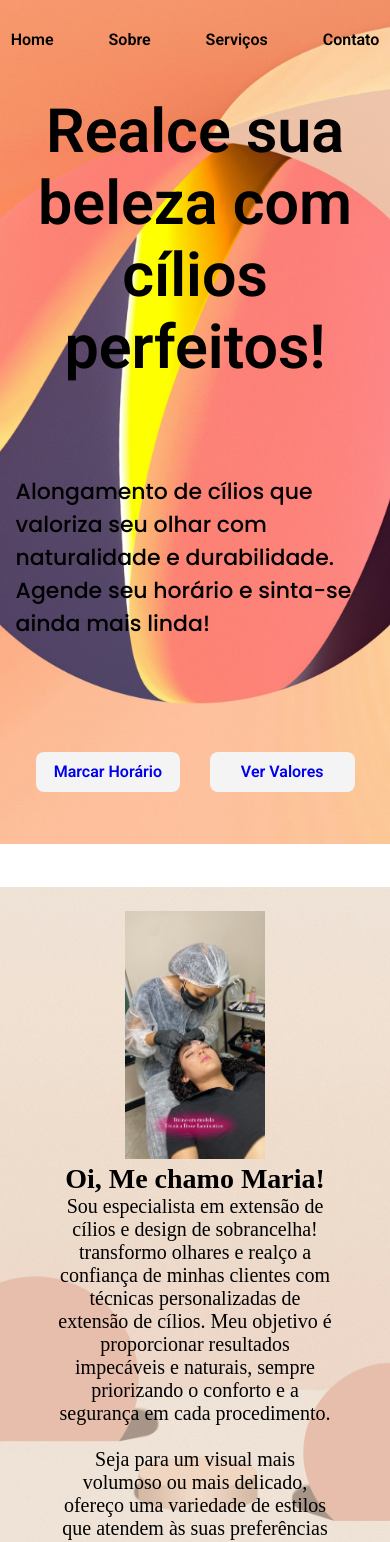
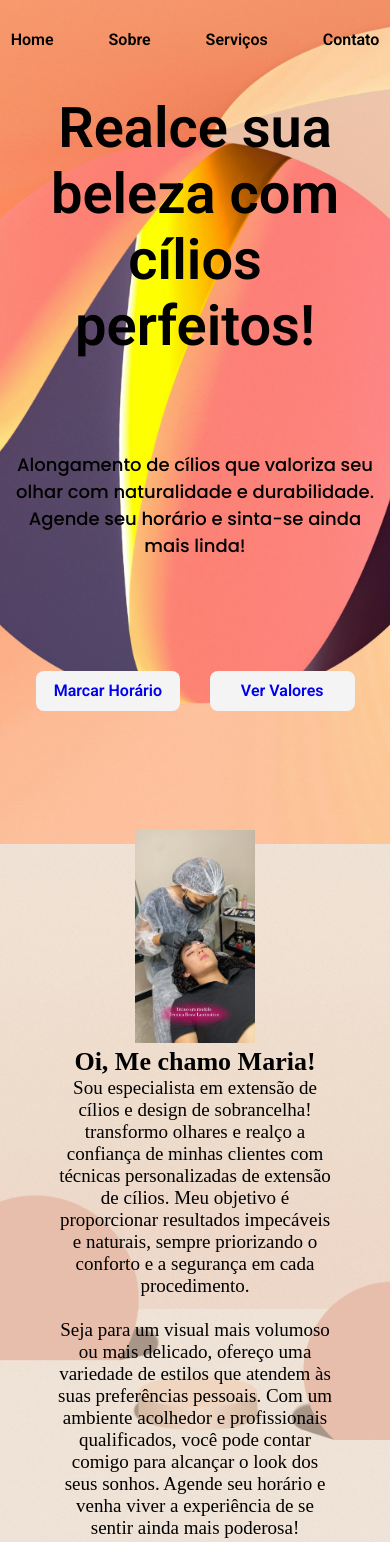
Before and after one commit to Anderton-Santos/LeadingPage-LashDesigner, a React (Vite) app: page / in a window 390 px wide. Shown: the top 1542 px of the page. Built offline with nearby package versions, Linux system fonts and the light colour scheme.

Commit message:
atualizando e resolvendo bugs de layout

```diff
--- a/src/components/header/header.module.css
+++ b/src/components/header/header.module.css
@@ -271,7 +271,7 @@
     font-family: "Roboto", sans-serif;
     font-weight: 600;
     font-style: normal;
-    font-size: 61px;
+    font-size: 56px;
     text-align: center;
 
 }
@@ -279,7 +279,8 @@
     font-family: "Poppins", sans-serif;
     font-weight: 500;
     font-style: normal;
-    font-size: 22px;
+    font-size: 18px;
+    text-align: center
 }
 
 }
--- a/src/components/sobre/sobre.module.css
+++ b/src/components/sobre/sobre.module.css
@@ -50,16 +50,16 @@
     text-align: center;
     width: 80%;
     z-index: 1;
-    font-size: 20px;
+    font-size: 19px;
 }
 
 .mainText h2{
-    font-size: 28px;
+    font-size: 26px;
 }
 
 .mainImg img {
 
-    width: 140px;
+    width: 120px;
     height: auto;
 }
 
```
